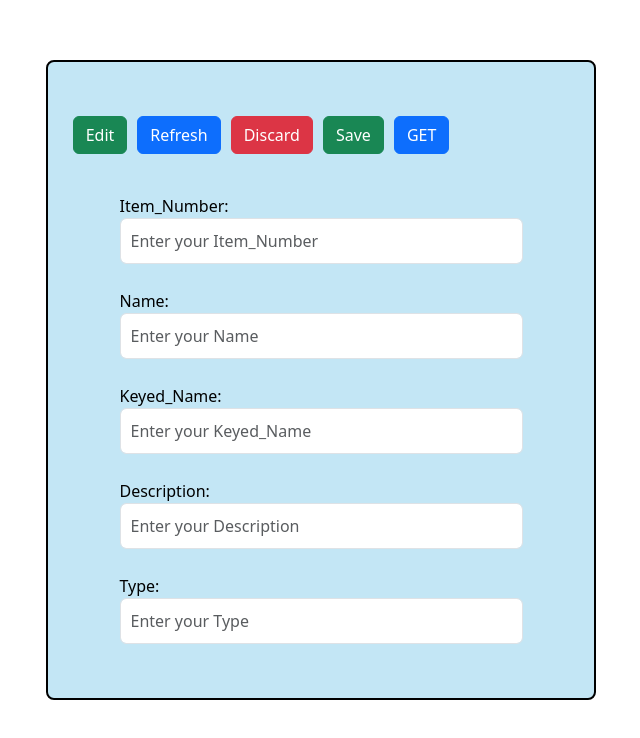
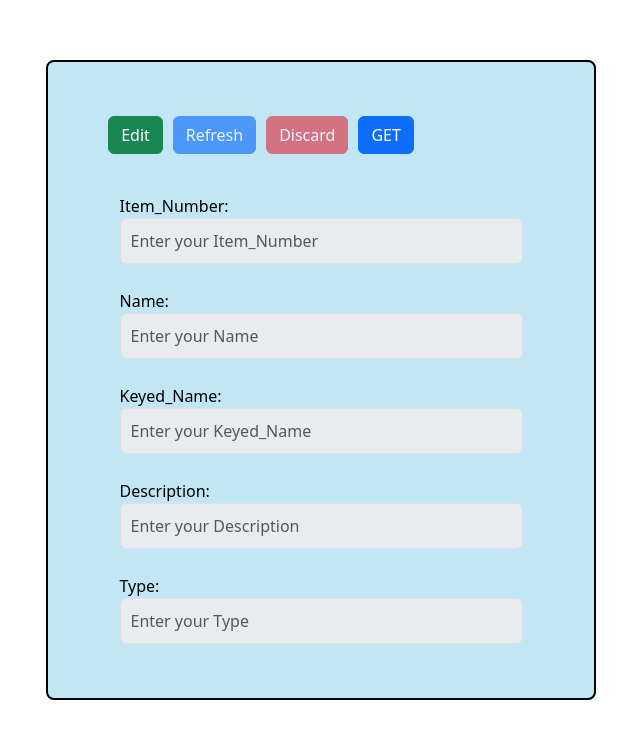
Before and after one commit to AbhishekPhulzalke1998/wrm-practice, a React (Create React App) app: page /curd in a window 1280 px wide. Shown: the part 140-878 px from the top of the page, without its empty margins (319-959 px from the left). Built offline with nearby package versions, Linux system fonts and the light colour scheme.

Commit message:
Add new button modified file

```diff
--- a/src/curd/CurdUI.js
+++ b/src/curd/CurdUI.js
@@ -12,18 +12,18 @@ const CurdUI = () => {
         keyed_name: ''
     });
 
+    const [editMode, setEditMode] = useState(false); // State to track edit mode
+
     const handleFetch = (data) => {
-        console.log("Fetched data:", data)
+        console.log("Fetched data:", data);
         setItemData(data);
     };
 
     const getPart = async () => {
-
         console.log("GET button clicked");
-        debugger;
-    const result  =  await GetItem();
-    console.log("Result: ", result);
-    setItemData(result);
+        const result = await GetItem();
+        console.log("Result: ", result);
+        setItemData(result);
     };
 
     const handleChange = (e) => {
@@ -34,42 +34,46 @@ const CurdUI = () => {
         }));
     };
 
+    const handleEdit = () => {
+        setEditMode(true); // Enable edit mode
+    };
+
+    const handleSave = () => {
+        setEditMode(false); // Disable edit mode
+        // Perform save operation or any other necessary action
+    };
+
     return (
         <div style={{ backgroundColor: 'rgba(135, 206, 235, 0.5)' }} className='container'>
             <form>
                 <div className='buttons'>
-                    <Button className='btn btn-success' type='submit'>Edit</Button>
-                    <Button className='btn btn-primary' type='submit'>Refresh</Button>
-                    <Button className='btn btn-danger' type='submit'>Discard</Button>
-                    <Button className='btn btn-success' type='submit'>Save</Button>
-
-
-                    <Button onClick={()=>getPart()} className='btn btn-primary' type='button'>GET</Button>
-
-
+                    <Button onClick={handleEdit} className='btn btn-success' type='button'>Edit</Button>
+                    <Button className='btn btn-primary' type='submit' disabled={!editMode}>Refresh</Button>
+                    <Button className='btn btn-danger' type='submit' disabled={!editMode}>Discard</Button>
+                    <Button onClick={getPart} className='btn btn-primary' type='button'>GET</Button>
+                    {editMode && <Button onClick={handleSave} className='btn btn-success' type='button'>Save</Button>}
                 </div>
-
 
                 <div className='input'>
                     <div className="form-group">
                         <label> Item_Number:   </label>
-                        <input type='text' id="Item_Number" className="form-control" placeholder='Enter your Item_Number' name='item_number' value={itemData.item_number} onChange={handleChange} />
+                        <input type='text' id="Item_Number" className="form-control" placeholder='Enter your Item_Number' name='item_number' value={itemData.item_number} onChange={handleChange} disabled={!editMode} />
                     </div>
                     <div className="form-group">
                         <label> Name:   </label>
-                        <input type='text' id="Name" className="form-control" placeholder='Enter your Name' name='name' value={itemData.name} onChange={handleChange} />
+                        <input type='text' id="Name" className="form-control" placeholder='Enter your Name' name='name' value={itemData.name} onChange={handleChange} disabled={!editMode} />
                     </div>
                     <div className="form-group">
                         <label> Keyed_Name:   </label>
-                        <input type='text' id="Keyed_Name" className="form-control" placeholder='Enter your Keyed_Name' name='keyed_name' value={itemData.keyed_name} onChange={handleChange} />
+                        <input type='text' id="Keyed_Name" className="form-control" placeholder='Enter your Keyed_Name' name='keyed_name' value={itemData.keyed_name} onChange={handleChange} disabled={!editMode} />
                     </div>
                     <div className="form-group">
                         <label> Description:   </label>
-                        <input type='textarea' id="Description" className="form-control" placeholder='Enter your Description' name='description' value={itemData.description} onChange={handleChange} />
+                        <input type='txtarea'  txtarea id="Description" className="form-control" placeholder='Enter your Description' name='description' value={itemData.description} onChange={handleChange} disabled={!editMode} />
                     </div>
                     <div className="form-group">
                         <label> Type:   </label>
-                        <input type='text' id="Type" className="form-control" placeholder='Enter your Type' name='classification' value={itemData.classification} onChange={handleChange} />
+                        <input type='text' id="Type" className="form-control" placeholder='Enter your Type' name='classification' value={itemData.classification} onChange={handleChange} disabled={!editMode} />
                     </div>
                 </div>
             </form>
```
